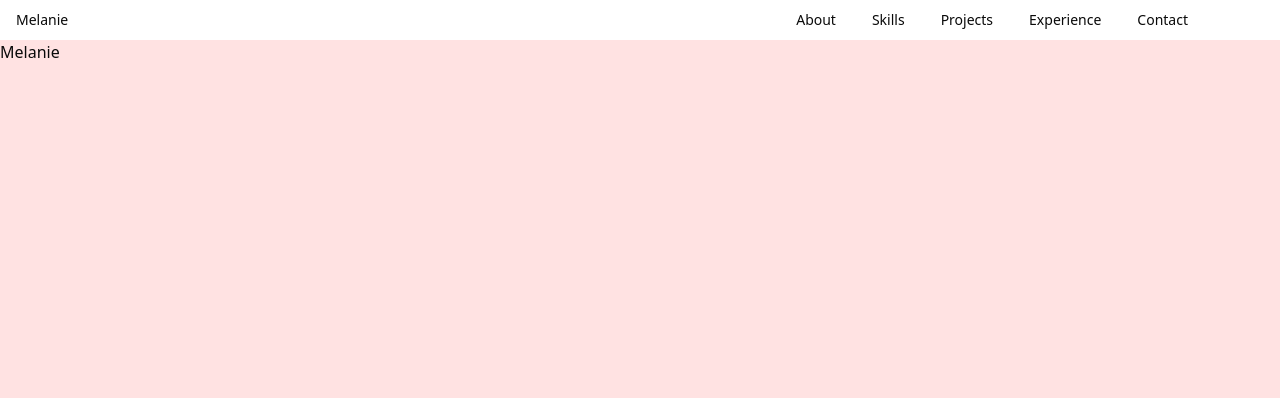
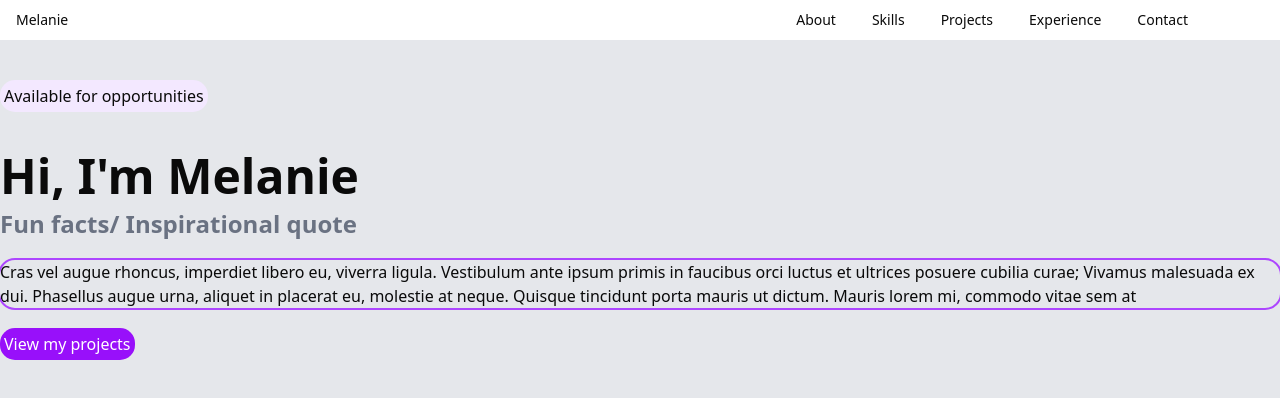
Before and after one commit to tenchi-of-darkness/showcase-portfolio, a Next.js app: page / in a window 1280 px wide. Shown: the top 398 px of the page. Built offline with nearby package versions, Linux system fonts and the light colour scheme; what @iconify/tailwind4 would draw is missing.

Commit message:
feat: rough sketch first two pages
rough sketch first two pages

```diff
--- a/src/app/page.tsx
+++ b/src/app/page.tsx
@@ -5,11 +5,26 @@ export default function Home() {
 
     return (
         <div className={"flex flex-col mt-10 overflow-y-scroll h-[calc(100lvh-40px)] snap-y"}>
-            <section id={"melanie"} className={cn(sectionClassName, "snap-start bg-red-100")}>
-                Melanie
+            <section id={"melanie"} className={cn(sectionClassName, "snap-start bg-gray-200")}>
+                <p className={"bg-purple-100 w-fit p-1 mt-10 mb-10"} style={{borderRadius: '15px'}} >Available for opportunities</p>
+                <h2 className={"font-bold text-5xl mb-2"}>Hi, I'm Melanie</h2>
+                <p className={"font-bold text-gray-500 mb-5 text-2xl"}>Fun facts/ Inspirational quote</p>
+                <p className={" outline outline-2 outline-purple-500"} style={{borderRadius: '15px'}}>Cras vel augue rhoncus, imperdiet libero eu, viverra ligula. Vestibulum  ante ipsum primis in faucibus orci luctus et ultrices posuere cubilia  curae; Vivamus malesuada ex dui. Phasellus augue urna, aliquet in  placerat eu, molestie at neque. Quisque tincidunt porta mauris ut  dictum. Mauris lorem
+                    mi, commodo vitae sem at</p>
+                    <button className={"bg-purple-600 mt-5 text-white p-1"} style={{borderRadius: '15px'}} >View my projects</button>
             </section>
+
             <section id={"about"} className={cn(sectionClassName, "snap-start bg-blue-100")}>
-                About
+                <h2 className={"font-bold text-5xl text-center mb-1"}>About me</h2>
+                <p className={"text-purple-400 text-center"}>Get to know me</p>
+                <div className="flex justify-between">
+                    <p className={"font-bold text-2xl text-center mb-1 text-left"}>My Story</p>
+                    <p className={"font-bold text-2xl text-center mb-1 text-left"}>Hobbies and interests</p>
+                </div>
+                <div>
+
+                </div>
+
             </section>
             <section id={"skills"} className={cn(sectionClassName, "snap-start bg-red-100")}>
                 Skills
```
Also changed, not shown: 1 other file (tests, documents, lock files or other folders).
